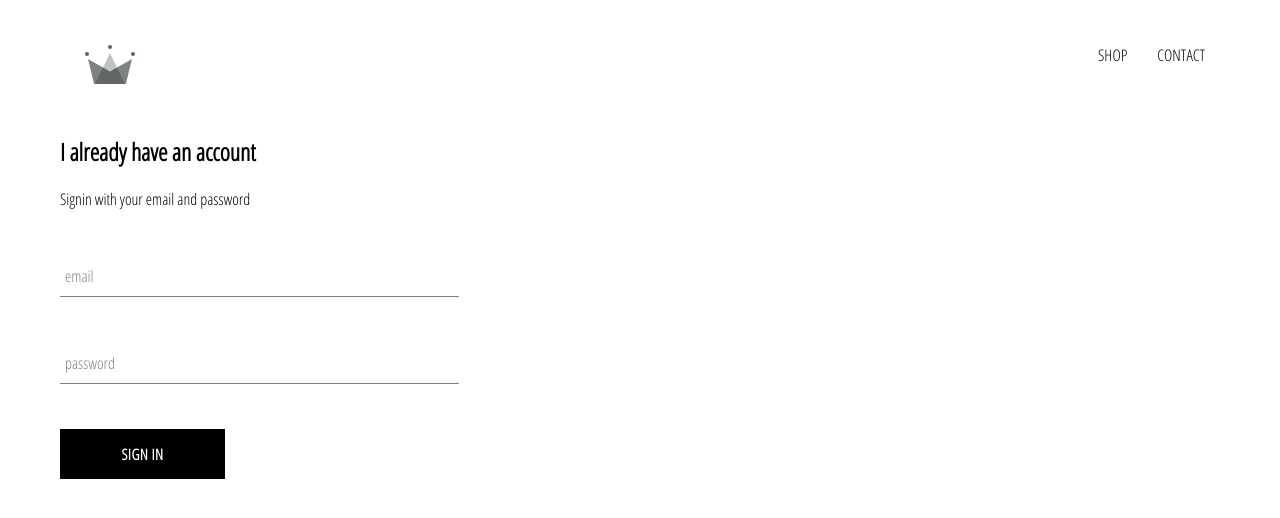
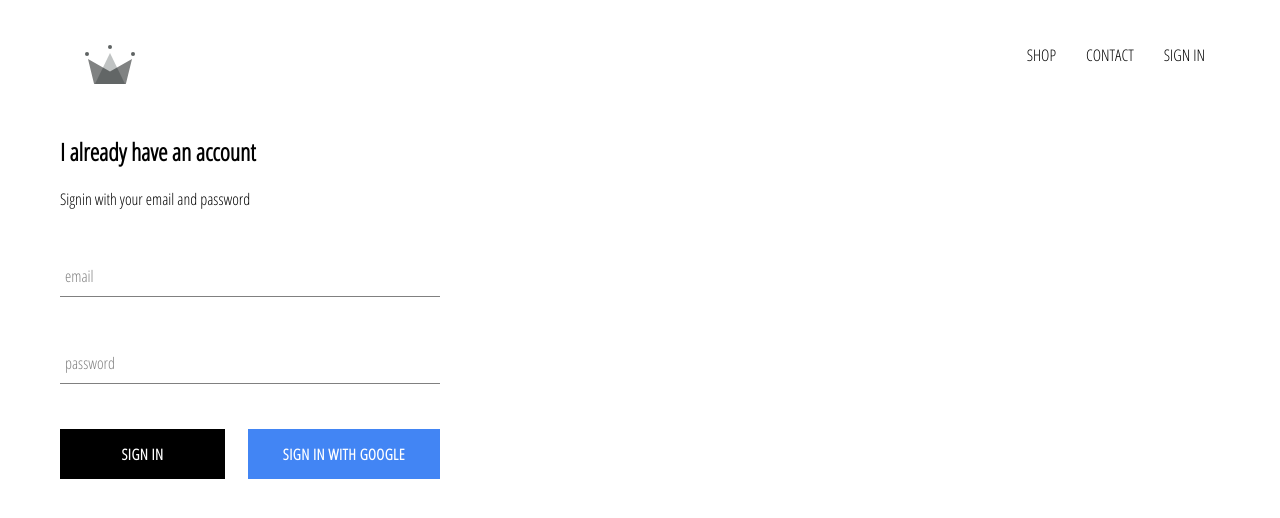
Before and after one commit to SnehaKul/crwn-clothing, a React (Create React App) app: page /signin in a window 1280 px wide. Shown: the top 518 px of the page. Built offline with nearby package versions, Linux system fonts and the light colour scheme; no server answers.

Commit message:
integrated firbase into application,created sign in page with sign in component and sign in with google

```diff
--- a/package.json
+++ b/package.json
@@ -6,6 +6,7 @@
     "@testing-library/jest-dom": "^5.11.6",
     "@testing-library/react": "^11.2.2",
     "@testing-library/user-event": "^12.3.0",
+    "firebase": "^8.1.2",
     "node-sass": "^4.14.1",
     "react": "^17.0.1",
     "react-dom": "^17.0.1",
--- a/src/App.css
+++ b/src/App.css
@@ -6,3 +6,7 @@
     text-decoration: none;
     color: black;
 }
+
+*{
+    box-sizing: border-box;
+}
--- a/src/App.js
+++ b/src/App.js
@@ -1,21 +1,39 @@
 import React from 'react';
-import { Route } from 'react-router-dom';
+import { Switch, Route } from 'react-router-dom';
 import './App.css';
 import HomePage from './pages/homepage/homepage-component';
 import ShopPage from './pages/shop/shop-component';
 import Header from './components/header/header-component';
 import SignInAndSignUpPage from './pages/sign-in-and-sign-up/sign-in-and-sign-up-component';
+import { auth } from './firebase/firebase.utils';
 
 class App extends React.Component {
+  constructor(){
+    super();
+    this.state={
+      currentUser: null
+    }
+  }
+  unsubscribeFromAuth = null;
+
+  componentDidMount(){
+    this.unsubscribeFromAuth = auth.onAuthStateChanged(user => {
+      this.setState({ currentUser: user});
+      console.log(user);
+    })
+  }
+  componentWillUnmount(){
+    this.unsubscribeFromAuth();
+  }
   render() {
     return (
       <div >
-        <Header />
-        <switch>
+        <Header currentUser = {this.state.currentUser}/>
+        <Switch>
           <Route exact path='/' component={HomePage}/>
           <Route path='/shop' component={ShopPage}/>
           <Route path='/signin' component={SignInAndSignUpPage}/>
-        </switch>
+        </Switch>
       </div>
     );
   }
--- a/src/components/custom-button/custom-button.component.jsx
+++ b/src/components/custom-button/custom-button.component.jsx
@@ -2,8 +2,8 @@
 import './custom-button.style.scss';
 
 
-const CustomButton = ({children, ...otherProps }) => (
- <button className='custom-button' {...otherProps}>
+const CustomButton = ({children, isGoogleSignIn, ...otherProps }) => (
+ <button className={`${isGoogleSignIn ? 'google-sign-in' : ''} custom-button`} {...otherProps}>
      {children}
  </button>
 )
--- a/src/components/custom-button/custom-button.style.scss
+++ b/src/components/custom-button/custom-button.style.scss
@@ -19,4 +19,14 @@
       color: black;
       border: 1px solid black;
     }
+
+    &.google-sign-in{
+      background-color: #4285f4;
+      color:white;
+
+      &.hover{
+        background-color: #357ae8;
+        border:none;
+      }
+    }
   }
--- a/src/components/header/header-component.jsx
+++ b/src/components/header/header-component.jsx
@@ -2,8 +2,9 @@
 import { Link } from 'react-router-dom';
 import { ReactComponent as Logo } from '../../assets/crown.svg';
 import './header-style.scss';
+import { auth } from '../../firebase/firebase.utils';
 
-const Header = () => (
+const Header = ({ currentUser }) => (
     <div className='header'>
         <Link className='logo-container' to="/">
             <Logo className='logo'/>
@@ -11,6 +12,12 @@
         <div className='options'>
             <Link className='option' to='/shop'>SHOP</Link>
             <Link className='option' to='/shop'>CONTACT</Link>
+            {
+                currentUser ?
+                <div className='option' onClick={() => auth.signOut()} >SIGN OUT</div>
+                :
+                <Link className='option' to='/signin'>SIGN IN</Link>
+            }
         </div>
     </div>
 )
--- a/src/components/header/header-style.scss
+++ b/src/components/header/header-style.scss
@@ -20,6 +20,7 @@
 
       .option {
         padding: 10px 15px;
+        cursor: pointer;
       }
     }
   }
--- a/src/components/signin/signin-component.jsx
+++ b/src/components/signin/signin-component.jsx
@@ -2,6 +2,7 @@
 import './signin-style.scss';
 import FormInput from '../form-input/form-input-component';
 import CustomButton from '../custom-button/custom-button.component';
+import { signInWithGoogle } from '../../firebase/firebase.utils';
 
 class SignIn extends React.Component{
     constructor(props){
@@ -39,8 +40,13 @@
                    handleChange = {this.handleChange}
                    label="password"
                    value={this.state.email} required/>
-
+                  <div className='buttons'>
                    <CustomButton type='submit' >Sign In</CustomButton>
+                   <CustomButton onClick={signInWithGoogle} isGoogleSignIn>
+                       {' '}
+                       Sign in with Google{' '}
+                       </CustomButton>
+                       </div>
                </form>
             </div>
         )
--- a/src/components/signin/signin-style.scss
+++ b/src/components/signin/signin-style.scss
@@ -1,9 +1,14 @@
 .sign-in{
-    width:30vw;
+    width:380px;
     display:flex;
     flex-direction: column;
 
     .title{
         margin: 10px 0;
 }
+
+.buttons{
+    display:flex;
+    justify-content: space-between;
 }
+}
--- /dev/null
+++ b/src/firebase/firebase.utils.js
@@ -0,0 +1,23 @@
+import firebase from 'firebase/app';
+import 'firebase/firestore';
+import 'firebase/auth';
+
+const config = {
+    apiKey: "AIzaSyAyWg2u_uCfWzu_Wcsw23C8OVWUG60KKWs",
+    authDomain: "crwn-db-51f09.firebaseapp.com",
+    projectId: "crwn-db-51f09",
+    storageBucket: "crwn-db-51f09.appspot.com",
+    messagingSenderId: "571553488914",
+    appId: "1:571553488914:web:806434d92a3609909478cb",
+    measurementId: "G-8PLER13136"
+  };
+
+  firebase.initializeApp(config);
+
+  export const auth = firebase.auth();
+  export const firestore = firebase.firestore();
+
+  const provider = new firebase.auth.GoogleAuthProvider();
+  provider.setCustomParameters({ prompt: 'select_account' });
+  export const signInWithGoogle = () => auth.signInWithPopup(provider);
+  export default firebase;
```
Also changed, not shown: 2 other files (tests, documents, lock files or other folders).
